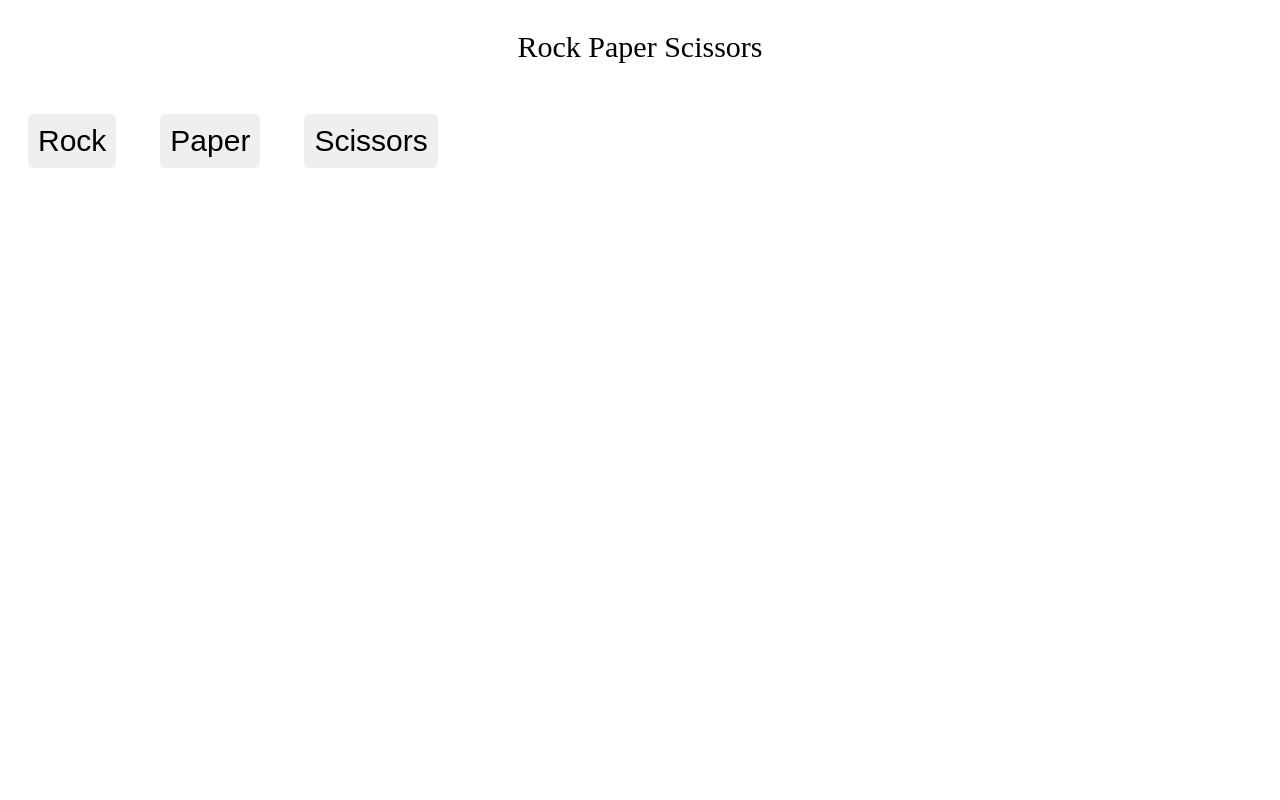
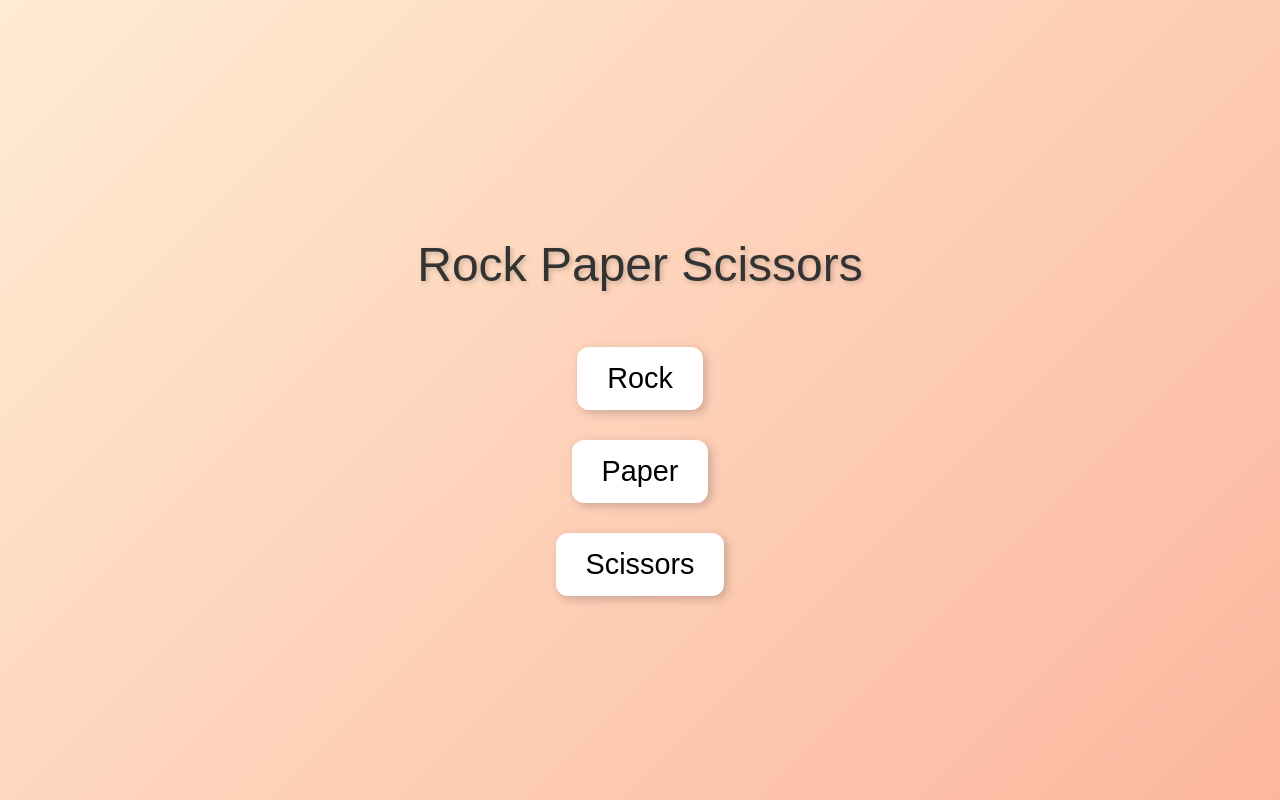
Before and after one commit to edsonstha/Rock_Paper_Pratice, a plain HTML site: page rock_paper.html in a window 1280 px wide. Drawn offline with Linux system fonts and the light colour scheme.

Commit message:
Function Update:

```diff
--- a/rock_paper.html
+++ b/rock_paper.html
@@ -3,64 +3,112 @@
 <head>
     <meta charset="UTF-8">
     <meta name="viewport" content="width=device-width, initial-scale=1.0">
-    <title>Rock Paper</title>
+    <title>Using Function</title>
     <style>
-        p{
-            font-size: 30px;
+        body {
+            font-family: Arial, sans-serif;
+            background: linear-gradient(135deg, #ffecd2, #fcb69f);
+            display: flex;
+            flex-direction: column;
+            align-items: center;
+            justify-content: center;
+            min-height: 100vh;
+            margin: 0;
+        }
+
+        p {
+            font-size: 3rem;
             text-align: center;
+            color: #333;
+            margin-bottom: 40px;
+            text-shadow: 2px 2px 5px rgba(0,0,0,0.2);
         }
-        button{
-            font-size: 30px;
-            margin: 20px;
-            border-radius: 5px;
+
+        button {
+            font-size: 1.8rem;
+            margin: 15px;
+            border-radius: 12px;
             border: none;
-            padding: 10px;
+            padding: 15px 30px;
+            cursor: pointer;
+            background: #fff;
+            box-shadow: 3px 3px 10px rgba(0,0,0,0.2);
+            transition: transform 0.2s, box-shadow 0.2s, background 0.2s;
+        }
+
+        button:hover {
+            transform: translateY(-3px);
+            box-shadow: 5px 5px 15px rgba(0,0,0,0.3);
+            background: #f0f0f0;
+        }
+
+        button:active {
+            transform: translateY(0);
+            box-shadow: 2px 2px 8px rgba(0,0,0,0.2);
         }
     </style>
 </head>
 <body>
     <p>Rock Paper Scissors</p>
     <button onclick="
-        const randomRock = Math.random();
-        if(randomRock >= (1/3)){
-            alert(`It's Rock, The game is draw`);
+        pick();
+        let result = '';
+        if(computerValue === 'Rock'){
+            result = `It's Tie`;
         }
-        else if(randomRock >= (1/3) || randomRock <= (2/3)){
-            alert(`It's Paper, You Win`);
+        else if (computerValue === 'Paper'){
+            result = `You Lose`;
         }
-        else if (randomRock <= 1){
-            alert(`It's Scissors, You lose`);
+        else if(computerValue === 'Scissors'){
+            result = `You Won`;
         }
-    "> Rock </button>
+        alert(`Computer result : ${computerValue}, ${result}`);
+    ">Rock</button>
 
     <button onclick="
-    const randomPaper = Math.random();
-        if(randomPaper >= (1/3)){
-            alert(`It's Rock, You lose`);
+        pick();
+        let result = '';
+        if(computerValue === 'Rock'){
+            result = `You Won`;
         }
-        else if(randomPaper >= (1/3) || randomPaper <= (2/3)){
-            alert(`It's Paper, It's Draw`);
+        else if (computerValue === 'Paper'){
+            result = `It's Draw`;
         }
-        else if (randomPaper <= 1){
-            alert(`It's Scissors, You Win`);
+        else if(computerValue === 'Scissors'){
+            result = `You Lose`;
         }
-    "> Paper</button>
+        alert(`Computer result : ${computerValue}, ${result}`);
+    ">Paper</button>
 
     <button onclick="
-     const randomScissors = Math.random();
-        if(randomScissors >= (1/3)){
-            alert(`It's Rock, You Win`);
+        pick();
+        let result = '';
+        if(computerValue === 'Rock'){
+            result = `You Won`;
         }
-        else if(randomScissors >= (1/3) || randomScissors <= (2/3)){
-            alert(`It's Paper, you lose`);
+        else if (computerValue === 'Paper'){
+            result = `You Lose`;
         }
-        else if (randomScissors <= 1){
-            alert(`It's Scissors, It's draw`);
+        else if(computerValue === 'Scissors'){
+            result = `It's Tie`;
         }
-    "> Scissors </button>
+        alert(`Computer result : ${computerValue}, ${result}`);
+    ">Scissors</button>
 
     <script>
-
+        let computerValue = '';
+        function pick() {
+            const random = Math.random();
+            if(random >= (2/3)){
+                computerValue = 'Rock';
+            }
+            else if(random >= (1/3) && random < (2/3)){
+                computerValue = 'Paper';
+            }
+            else {
+                computerValue = 'Scissors';
+            }
+        }
     </script>
 </body>
 </html>
```
